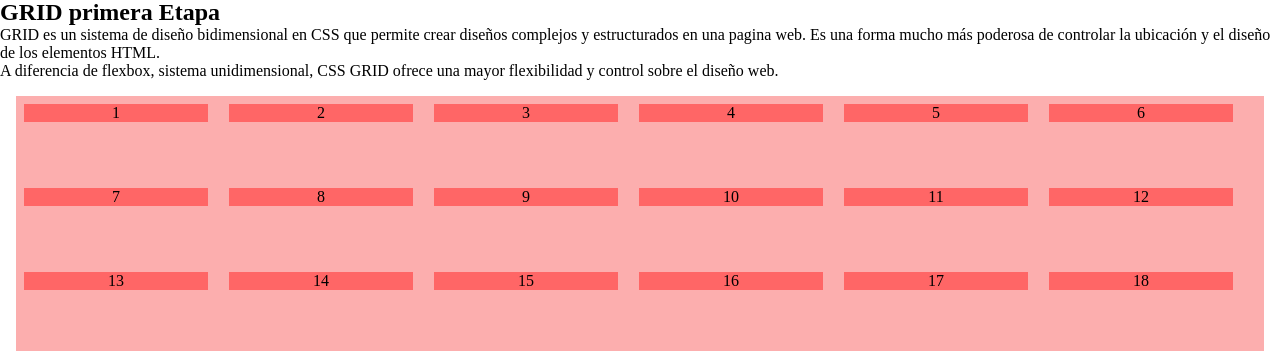
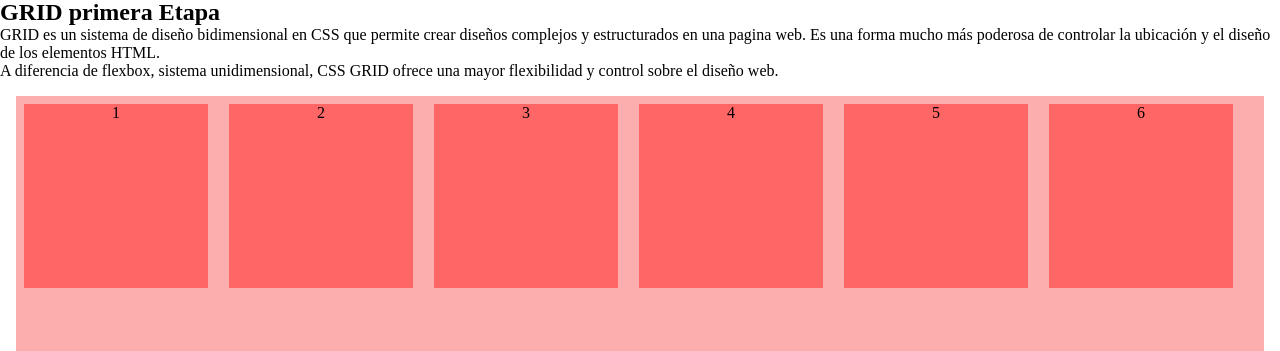
Before and after one commit to Rodrigo-Emca/proyectoVITE, a website built with Vite: page index.html in a window 1280 px wide. Shown: the part 370-721 px from the top of the page. Built offline with nearby package versions, Linux system fonts and the light colour scheme.

Commit message:
continuacion

```diff
--- a/css/style.css
+++ b/css/style.css
@@ -38,6 +38,7 @@ img {
   background-color: #FCAEAE;
   display: grid;
   grid-template-columns: repeat(6, 200px);
+  grid-template-rows: repeat(4, 200px);
   gap: 50px 5px;
 }
 
```
